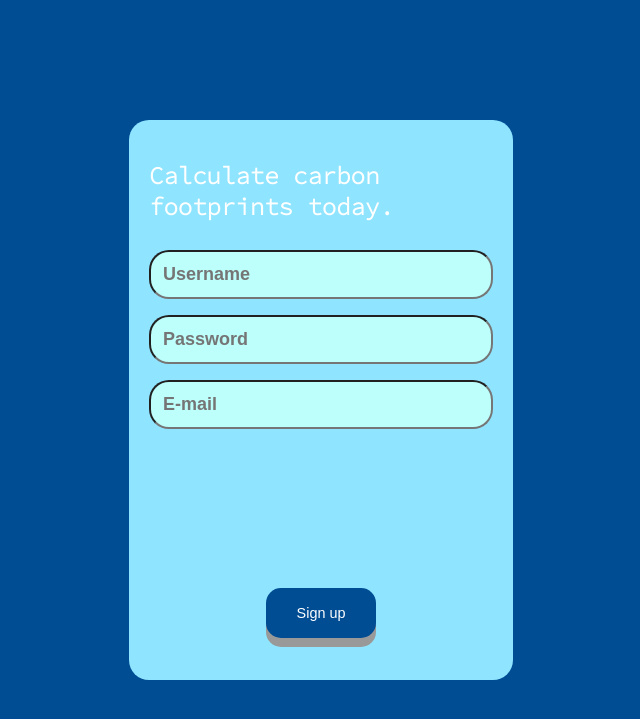
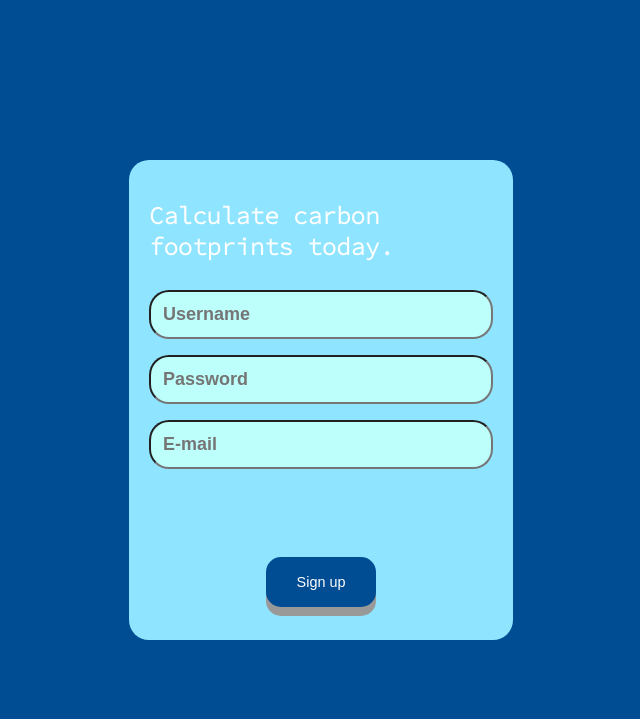
Before and after one commit to pasha-log/capstone1, a Flask app: page /signup in a window 1280 px wide. Shown: the top 719 px of the page, without its empty margins (319-959 px from the left). Run offline with Flask 3, Linux system fonts and the light colour scheme; some libraries are stand-ins or nearby versions.

Commit message:
heroku css adaptation

```diff
--- a/static/style.css
+++ b/static/style.css
@@ -224,7 +224,7 @@ div.signup-container {
 	background-color: #8fe4ff;
 	padding: 20px;
 	width: 30%;
-	height: 70%;
+	height: 60%;
 	margin: 0 auto;
 	/* margin: 0; */
 	position: absolute;
```
